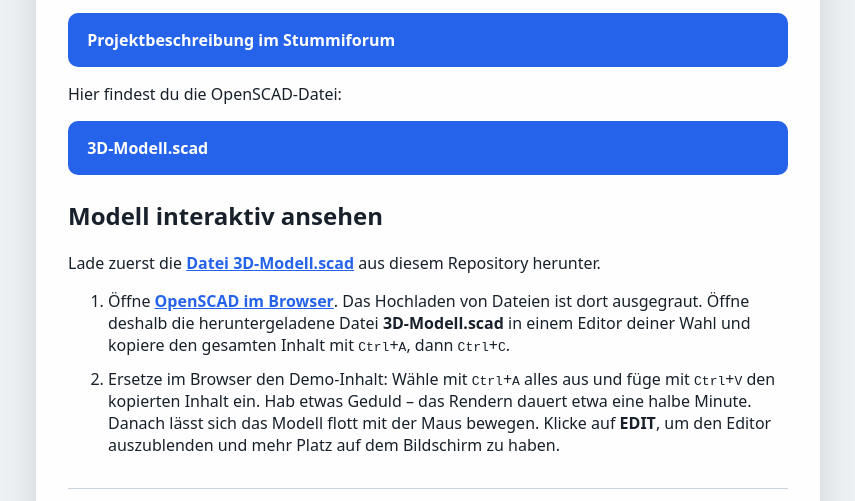
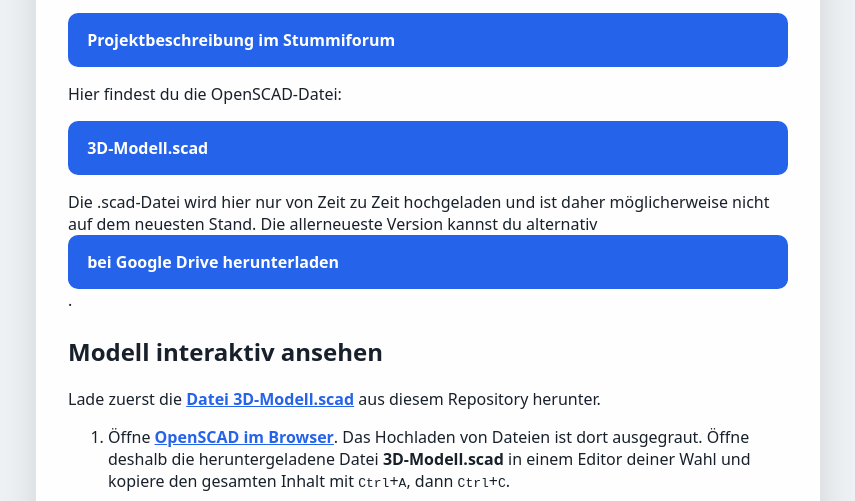
Before and after one commit to Moba160/Liw, a plain HTML site: page index.html in a window 1280 px wide. Shown: the part 228-729 px from the top of the page, without its empty margins (212-1067 px from the left). Drawn offline with Linux system fonts and the light colour scheme.

Commit message:
Add latest SCAD download note

```diff
--- a/index.html
+++ b/index.html
@@ -27,6 +27,7 @@
 
     <p>Hier findest du die OpenSCAD-Datei:</p>
     <a href="3D-Modell.scad">3D-Modell.scad</a>
+    <p>Die .scad-Datei wird hier nur von Zeit zu Zeit hochgeladen und ist daher möglicherweise nicht auf dem neuesten Stand. Die allerneueste Version kannst du alternativ <a href="https://drive.google.com/file/d/1IHB16rkycfGS-_ByKZScIxj8IT_kCZ2n/view?usp=drive_link" target="_blank" rel="noopener noreferrer">bei Google Drive herunterladen</a>.</p>
 
     <section class="instructions" aria-labelledby="interactive-heading">
       <h2 id="interactive-heading">Modell interaktiv ansehen</h2>
```
